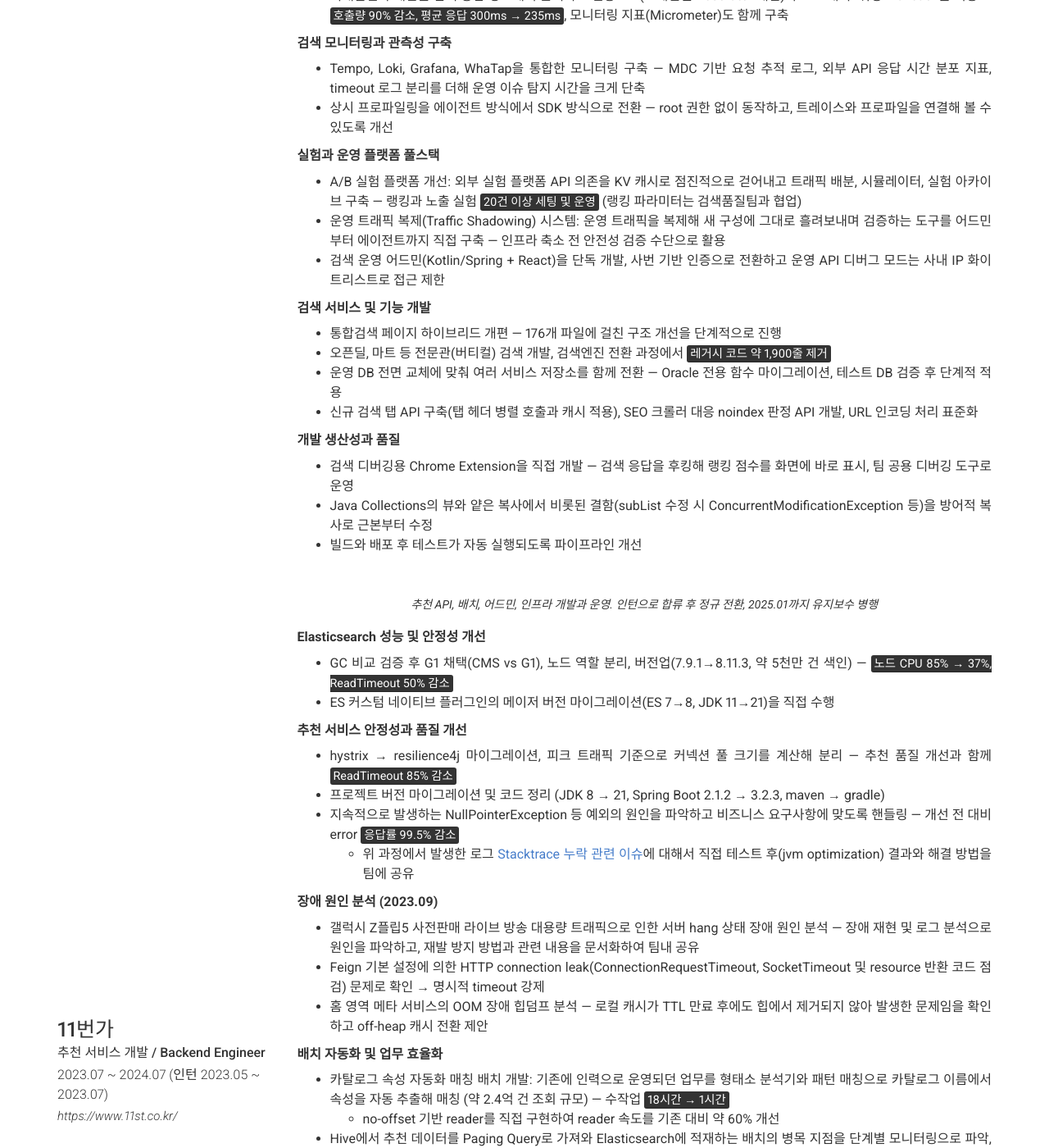
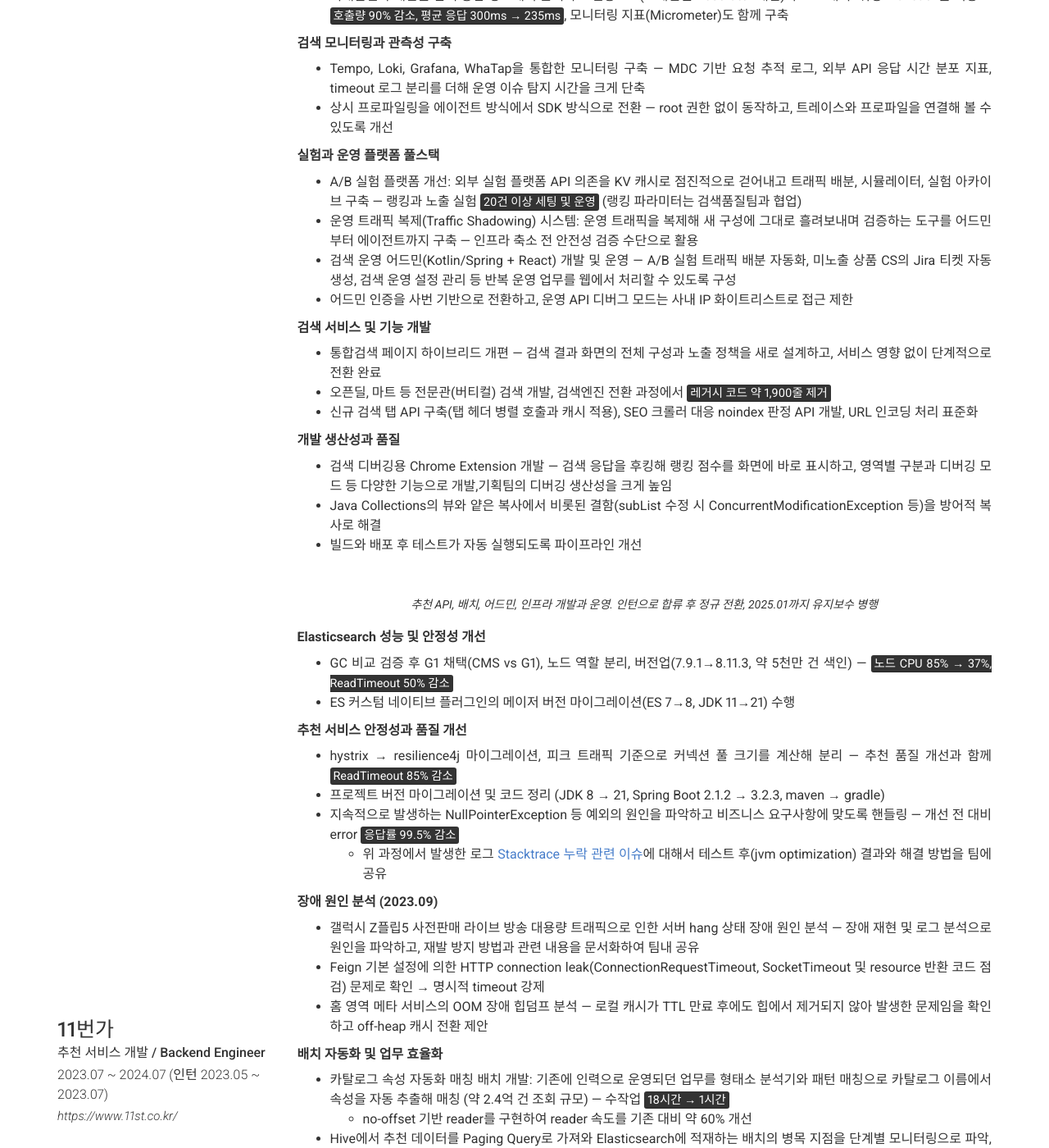
Before and after one commit to HYK97/hyk97.github.io, a Jekyll site: the page built from index.md, in a window 1280 px wide and 1400 px high, scrolled down 2022 px. Shown: the whole window at 82% size. Built offline with Jekyll 4.4.1, drawn with Linux system fonts in a browser that asks for light colours; nearby versions of some CDN libraries; some of the changed text lies outside the part shown.

Commit message:
docs: 이력 문구 다듬기 (어드민 기능 구체화, 하이브리드 개편 서술 개선, 불필요 항목 정리)
Co-Authored-By: Claude Fable 5 <noreply@anthropic.com>

```diff
--- a/_config.yml
+++ b/_config.yml
@@ -50,7 +50,7 @@ content:
       __핵심 성과__
       - __트래픽 부하 대응__ — Virtual Thread로 스레드 모델을 전환하고(JFR로 pinning 원인 파악, synchronized→ReentrantLock 교체, DB 커넥션 풀 50→150 조정) 동일 k6 시나리오 기준 <mark>3배 부하 P99 5,000ms+ → 12배 부하 P99 1,000ms 이내</mark> 달성, 기존 플랫폼 스레드풀(max 300)은 제거
       - __실시간 모니터링 파이프라인 단독 구축 및 운영__ — Kafka Streams + StarRocks(OLAP)로 검색 로그를 <mark>피크 시간당 200만 건</mark> 규모로 집계하고, '검색 결과 없음(NR)'이나 광고 노출 급감 같은 이상 징후를 탐지해 Slack으로 알림
-      - __프로덕션 장애 원인 파악 및 대응__ — 서킷브레이커가 복구되지 않는 장애를 메트릭과 로그, 트레이스 교차 분석으로 <mark>spring-cloud-openfeign 라이브러리의 초기화 동시성 버그</mark>까지 추적해 찾아내고, 공식 저장소의 이슈와 수정 커밋을 확인한 뒤 임시 조치를 배포
+      - __프로덕션 장애 원인 파악 및 대응__ — 서킷브레이커가 복구되지 않는 장애를 메트릭과 로그, 트레이스 교차 분석으로 <mark>spring-cloud-openfeign 라이브러리의 초기화 동시성 버그</mark>까지 찾아내고, 공식 저장소의 이슈와 수정 커밋을 확인한 뒤 임시 조치를 배포
       - __JVM 성능 개선__ — JDK25 ScopedValue 전환과 Virtual Thread 세마포어 Bulkhead 전환을 async-profiler와 JFR로 검증하며 진행 — <mark>p99 18.8% 개선, GC CPU 2.5% 절감</mark>
       - __핵심 API 부하 분리__ — 최대할인가 계산을 검색 응답 경로에서 분리하고 전용 API + TTL 캐시 + Fallback을 적용해 <mark>호출량 90% 감소, 평균 응답 300ms → 235ms</mark>
 
@@ -58,7 +58,7 @@ content:
       - __JVM과 동시성__: Virtual Thread와 ScopedValue 전환 설계, GC 비교 검증(CMS vs G1), JFR, async-profiler, Pyroscope 프로파일링, 자료구조 기반 복잡도 개선(O(n×m)→O(n+m))
       - __신뢰성 엔지니어링__: CircuitBreaker, Bulkhead, Fallback 설계, 장애 분석과 회고 다수 주도(라이브러리 동시성 버그, 커넥션풀 포화, Feign hanging) — 원인 파악부터 재발 방지까지
       - __실시간 데이터와 관측성__: Kafka Streams 윈도우 집계와 스트림 조인, StarRocks OLAP, Prometheus, Loki, Tempo, Grafana 통합 운영
-      - __플랫폼과 운영 자동화__: A/B 실험 플랫폼, 운영 트래픽 복제(Traffic Shadowing) 시스템, 운영 어드민 풀스택(Kotlin+React) — 검증 기반 인프라 축소 운영
+      - __플랫폼과 운영 자동화__: A/B 실험 플랫폼, 운영 트래픽 복제(Traffic Shadowing) 시스템, 운영 어드민 풀스택(Kotlin+React) — 충분한 검증을 거쳐 인프라를 축소 운영
 
   - title: Experience
     layout: list
@@ -98,18 +98,18 @@ content:
 
           __실험과 운영 플랫폼 풀스택__
           - A/B 실험 플랫폼 개선: 외부 실험 플랫폼 API 의존을 KV 캐시로 점진적으로 걷어내고 트래픽 배분, 시뮬레이터, 실험 아카이브 구축 — 랭킹과 노출 실험 <mark>20건 이상 세팅 및 운영</mark> (랭킹 파라미터는 검색품질팀과 협업)
-          - 운영 트래픽 복제(Traffic Shadowing) 시스템: 운영 트래픽을 복제해 새 구성에 그대로 흘려보내며 검증하는 도구를 어드민부터 에이전트까지 직접 구축 — 인프라 축소 전 안전성 검증 수단으로 활용
-          - 검색 운영 어드민(Kotlin/Spring + React)을 단독 개발, 사번 기반 인증으로 전환하고 운영 API 디버그 모드는 사내 IP 화이트리스트로 접근 제한
+          - 운영 트래픽 복제(Traffic Shadowing) 시스템: 운영 트래픽을 복제해 새 구성에 그대로 흘려보내며 검증하는 도구를 어드민부터 에이전트까지 구축 — 인프라 축소 전 안전성 검증 수단으로 활용
+          - 검색 운영 어드민(Kotlin/Spring + React) 개발 및 운영 — A/B 실험 트래픽 배분 자동화, 미노출 상품 CS의 Jira 티켓 자동 생성, 검색 운영 설정 관리 등 반복 운영 업무를 웹에서 처리할 수 있도록 구성
+          - 어드민 인증을 사번 기반으로 전환하고, 운영 API 디버그 모드는 사내 IP 화이트리스트로 접근 제한
 
           __검색 서비스 및 기능 개발__
-          - 통합검색 페이지 하이브리드 개편 — 176개 파일에 걸친 구조 개선을 단계적으로 진행
+          - 통합검색 페이지 하이브리드 개편 — 검색 결과 화면의 전체 구성과 노출 정책을 새로 설계하고, 서비스 영향 없이 단계적으로 전환 완료
           - 오픈딜, 마트 등 전문관(버티컬) 검색 개발, 검색엔진 전환 과정에서 <mark>레거시 코드 약 1,900줄 제거</mark>
-          - 운영 DB 전면 교체에 맞춰 여러 서비스 저장소를 함께 전환 — Oracle 전용 함수 마이그레이션, 테스트 DB 검증 후 단계적 적용
           - 신규 검색 탭 API 구축(탭 헤더 병렬 호출과 캐시 적용), SEO 크롤러 대응 noindex 판정 API 개발, URL 인코딩 처리 표준화
 
           __개발 생산성과 품질__
-          - 검색 디버깅용 Chrome Extension을 직접 개발 — 검색 응답을 후킹해 랭킹 점수를 화면에 바로 표시, 팀 공용 디버깅 도구로 운영
-          - Java Collections의 뷰와 얕은 복사에서 비롯된 결함(subList 수정 시 ConcurrentModificationException 등)을 방어적 복사로 근본부터 수정
+          - 검색 디버깅용 Chrome Extension 개발 — 검색 응답을 후킹해 랭킹 점수를 화면에 바로 표시하고, 영역별 구분과 디버깅 모드 등 다양한 기능으로 개발,기획팀의 디버깅 생산성을 크게 높임
+          - Java Collections의 뷰와 얕은 복사에서 비롯된 결함(subList 수정 시 ConcurrentModificationException 등)을 방어적 복사로 해결
           - 빌드와 배포 후 테스트가 자동 실행되도록 파이프라인 개선
 
       - layout: left
@@ -122,13 +122,13 @@ content:
         description: | # this will include new lines to allow paragraphs
           __Elasticsearch 성능 및 안정성 개선__
           - GC 비교 검증 후 G1 채택(CMS vs G1), 노드 역할 분리, 버전업(7.9.1→8.11.3, 약 5천만 건 색인) — <mark>노드 CPU 85% → 37%, ReadTimeout 50% 감소</mark>
-          - ES 커스텀 네이티브 플러그인의 메이저 버전 마이그레이션(ES 7→8, JDK 11→21)을 직접 수행
+          - ES 커스텀 네이티브 플러그인의 메이저 버전 마이그레이션(ES 7→8, JDK 11→21) 수행
 
           __추천 서비스 안정성과 품질 개선__
           - hystrix → resilience4j 마이그레이션, 피크 트래픽 기준으로 커넥션 풀 크기를 계산해 분리 — 추천 품질 개선과 함께 <mark>ReadTimeout 85% 감소</mark>
           - 프로젝트 버전 마이그레이션 및 코드 정리 (JDK 8 → 21, Spring Boot 2.1.2 → 3.2.3, maven → gradle)
           - 지속적으로 발생하는 NullPointerException 등 예외의 원인을 파악하고 비즈니스 요구사항에 맞도록 핸들링 — 개선 전 대비 error <mark>응답률 99.5% 감소</mark>
-            - 위 과정에서 발생한 로그 [Stacktrace 누락 관련 이슈](https://velog.io/@ddh963963/JVM-Stacktrace-Optimizing)에 대해서 직접 테스트 후(jvm optimization) 결과와 해결 방법을 팀에 공유
+            - 위 과정에서 발생한 로그 [Stacktrace 누락 관련 이슈](https://velog.io/@ddh963963/JVM-Stacktrace-Optimizing)에 대해서 테스트 후(jvm optimization) 결과와 해결 방법을 팀에 공유
 
           __장애 원인 분석 (2023.09)__
           - 갤럭시 Z플립5 사전판매 라이브 방송 대용량 트래픽으로 인한 서버 hang 상태 장애 원인 분석 — 장애 재현 및 로그 분석으로 원인을 파악하고, 재발 방지 방법과 관련 내용을 문서화하여 팀내 공유
@@ -137,7 +137,7 @@ content:
 
           __배치 자동화 및 업무 효율화__
           - 카탈로그 속성 자동화 매칭 배치 개발: 기존에 인력으로 운영되던 업무를 형태소 분석기와 패턴 매칭으로 카탈로그 이름에서 속성을 자동 추출해 매칭 (약 2.4억 건 조회 규모) — 수작업 <mark>18시간 → 1시간</mark>
-            - no-offset 기반 reader를 직접 구현하여 reader 속도를 기존 대비 약 60% 개선
+            - no-offset 기반 reader를 구현하여 reader 속도를 기존 대비 약 60% 개선
           - Hive에서 추천 데이터를 Paging Query로 가져와 Elasticsearch에 적재하는 배치의 병목 지점을 단계별 모니터링으로 파악, Paging → CursorReader 전환으로 배치 속도 <mark>98% 이상 개선 (5시간 → 5분 이내)</mark>
           - 배치 모니터링 도구 개발: 코드 수정이나 재배포 없이 pointcut을 JVM 옵션/환경변수로 외부에서 주입받아 병목을 모니터링 — 분석 업무 <mark>10분 → 10초</mark>, 팀 전체 업무 효율 향상
           - Redis, Kafka 통합 관리도구 개발: 분리망 접근과 CLI 환경의 불편함을 웹 기반 도구로 해소 — 조회 업무 <mark>1분 20초 → 10초</mark>, 기존 대비 업무 효율 80% 향상
```
